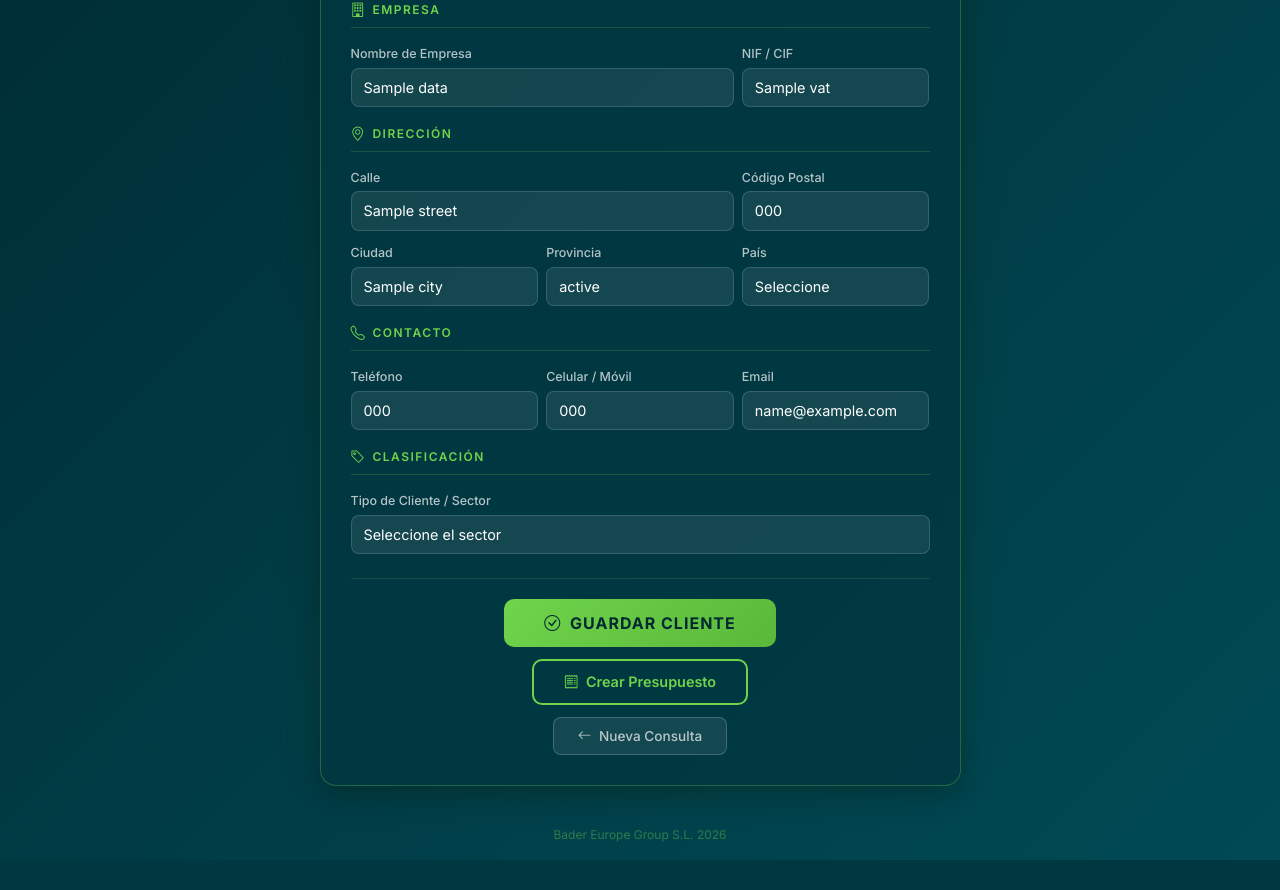
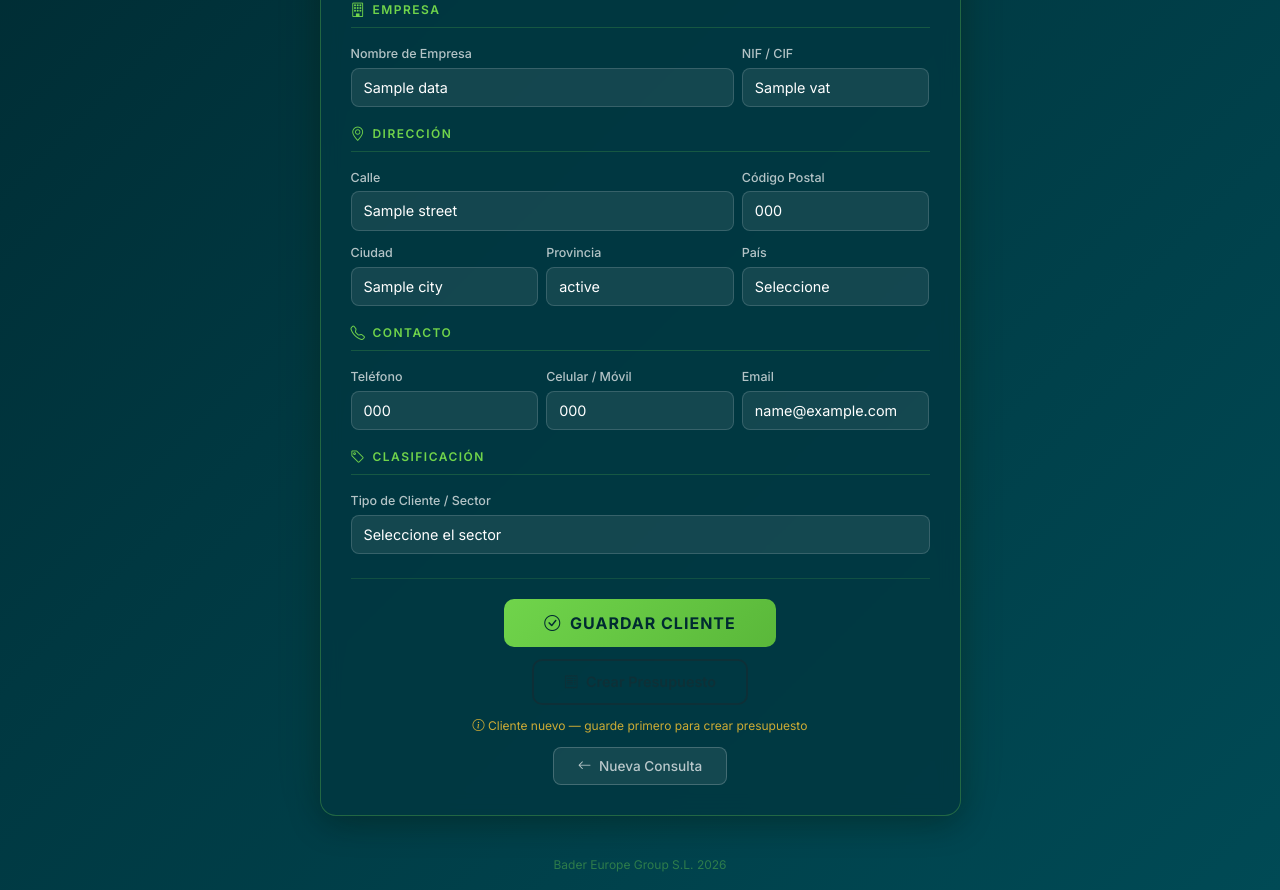
Before and after one commit to badboytuba/Bader-app-movil, a Flask app: template templates/search.html in a window 1280 px wide. Shown: the part 272-1162 px from the top of the page. Before the commit the page ends 1132 px from the top, so only its background shows below. Run offline with Flask 3, Linux system fonts and the light colour scheme; the template is opened without the code that fills it: most values are stand-ins (such as "Sample title", 1, 10 or a date in 2020); some libraries are stand-ins or nearby versions.

Commit message:
Smart Crear Presupuesto: disabled for new clients and when form data modified

```diff
--- a/Main.py
+++ b/Main.py
@@ -482,7 +482,8 @@ def search():
     priority_order = {code: i for i, code in enumerate(priority_codes)}
     priority_countries.sort(key=lambda c: priority_order.get(c.get('code'), 99))
 
-    return render_template('search.html', data=partner_data, priority_countries=priority_countries, other_countries=other_countries)
+    is_existing_client = bool(partner_ids)
+    return render_template('search.html', data=partner_data, priority_countries=priority_countries, other_countries=other_countries, is_existing_client=is_existing_client)
 
 
 @app.route('/save', methods=['POST'])
--- a/templates/search.html
+++ b/templates/search.html
@@ -378,10 +378,21 @@
                             <button id="btnEnviar" type="submit" class="btn btn-save">
                                 <i class="bi bi-check-circle me-1"></i> Guardar Cliente
                             </button>
-                            <button type="button" class="btn btn-presupuesto"
+                            {% if is_existing_client %}
+                            <button id="btnPresupuesto" type="button" class="btn btn-presupuesto"
                                 onclick="window.location.href='/create_presupuesto?vat={{ data.vat }}';">
                                 <i class="bi bi-receipt me-1"></i> Crear Presupuesto
                             </button>
+                            {% else %}
+                            <button id="btnPresupuesto" type="button" class="btn btn-presupuesto" disabled
+                                style="opacity:0.4;cursor:not-allowed;"
+                                title="Primero debe guardar el cliente">
+                                <i class="bi bi-receipt me-1"></i> Crear Presupuesto
+                            </button>
+                            <small style="color:rgba(255,200,50,0.8);font-size:0.75rem;">
+                                <i class="bi bi-info-circle"></i> Cliente nuevo — guarde primero para crear presupuesto
+                            </small>
+                            {% endif %}
                             <button type="button" class="btn btn-nueva" onclick="window.location.href='/';">
                                 <i class="bi bi-arrow-left me-1"></i> Nueva Consulta
                             </button>
@@ -404,6 +415,70 @@
                 setTimeout(() => el.remove(), 500);
             });
         }, 5000);
+
+        // ========================================
+        // Smart Crear Presupuesto button logic
+        // ========================================
+        // If client exists and data is modified → disable button until Guardar
+        {% if is_existing_client %}
+        (function() {
+            const btn = document.getElementById('btnPresupuesto');
+            if (!btn) return;
+
+            // Store original values of all form fields
+            const form = document.querySelector('form[action="/save"]');
+            const inputs = form.querySelectorAll('input, select');
+            const originalValues = {};
+            inputs.forEach(el => {
+                if (el.name && el.name !== 'csrf_token') {
+                    originalValues[el.name] = el.value;
+                }
+            });
+
+            function checkChanges() {
+                let hasChanges = false;
+                inputs.forEach(el => {
+                    if (el.name && el.name !== 'csrf_token') {
+                        if (el.value !== originalValues[el.name]) {
+                            hasChanges = true;
+                        }
+                    }
+                });
+
+                if (hasChanges) {
+                    btn.disabled = true;
+                    btn.style.opacity = '0.4';
+                    btn.style.cursor = 'not-allowed';
+                    btn.title = 'Datos modificados — guarde primero';
+                    btn.onclick = null;
+                    // Show warning if not already shown
+                    if (!document.getElementById('changeWarning')) {
+                        const warning = document.createElement('small');
+                        warning.id = 'changeWarning';
+                        warning.style.cssText = 'color:rgba(255,200,50,0.8);font-size:0.75rem;';
+                        warning.innerHTML = '<i class="bi bi-exclamation-triangle"></i> Datos modificados — guarde primero para crear presupuesto';
+                        btn.parentNode.insertBefore(warning, btn.nextSibling);
+                    }
+                } else {
+                    btn.disabled = false;
+                    btn.style.opacity = '1';
+                    btn.style.cursor = 'pointer';
+                    btn.title = '';
+                    btn.onclick = function() {
+                        window.location.href = '/create_presupuesto?vat={{ data.vat }}';
+                    };
+                    const warning = document.getElementById('changeWarning');
+                    if (warning) warning.remove();
+                }
+            }
+
+            // Listen for changes on all form fields
+            inputs.forEach(el => {
+                el.addEventListener('input', checkChanges);
+                el.addEventListener('change', checkChanges);
+            });
+        })();
+        {% endif %}
     </script>
     {% include '_loading.html' %}
 </body>
```
